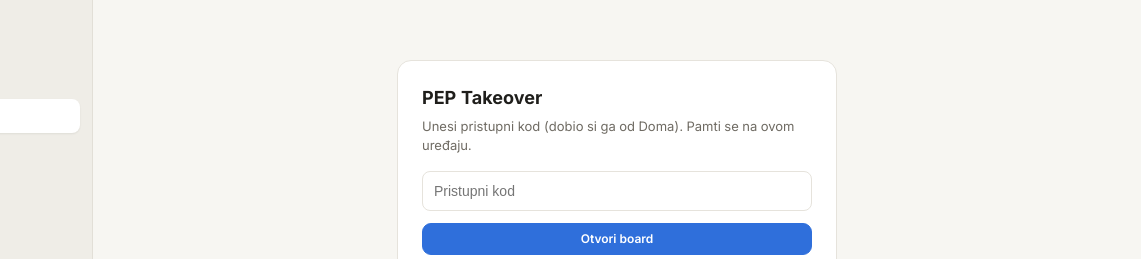
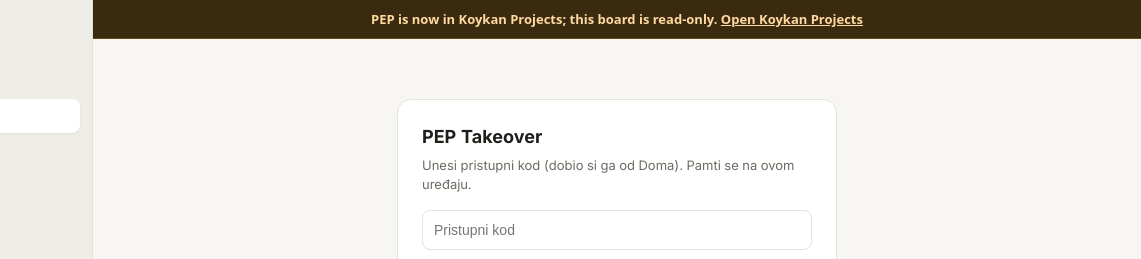
Before and after one commit to domagojklaric-ship-it/koykan-dashboard, a plain HTML site: page pep/index.html in a window 1280 px wide. Shown: the top 259 px of the page, 139-1280 px from the left. Drawn offline with Linux system fonts and the light colour scheme.

Commit message:
PEP board: traka 'PEP is now in Koykan Projects; this board is read-only' s poveznicom, gumb Novi task skriven
Co-Authored-By: Claude Sonnet 5.5 <noreply@anthropic.com>

```diff
--- a/pep/index.html
+++ b/pep/index.html
@@ -174,9 +174,13 @@
   .task,.board-head{min-width:1400px}
 .tcreated{font:400 10px/1.35 ui-monospace,monospace;color:var(--muted,#8b93a7);white-space:nowrap;overflow:hidden;text-overflow:ellipsis;margin-top:1px;text-decoration:none}
 .task.is-done .tcreated{text-decoration:none}
+#add-toggle{display:none!important}
+.frozenbar{position:sticky;top:0;z-index:50;background:#3a2a10;color:#ffd9a0;border-bottom:1px solid #6b4a1a;padding:10px 16px;font:600 13px/1.4 system-ui,-apple-system,Segoe UI,Roboto,sans-serif;text-align:center}
+.frozenbar a{color:#ffd9a0;text-decoration:underline}
 </style>
 </head>
 <body>
+<div class="frozenbar">PEP is now in Koykan Projects; this board is read-only. <a href="https://koykan-projects.koykan.workers.dev">Open Koykan Projects</a></div>
 
 <div id="setup" class="setup hide">
   <h2>PEP Takeover</h2>
```
